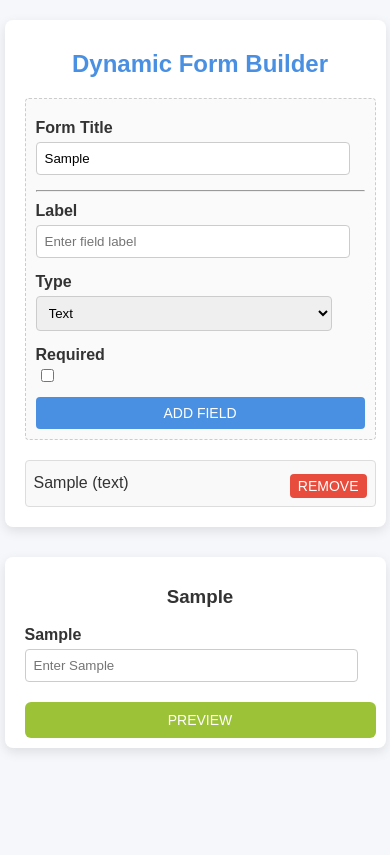
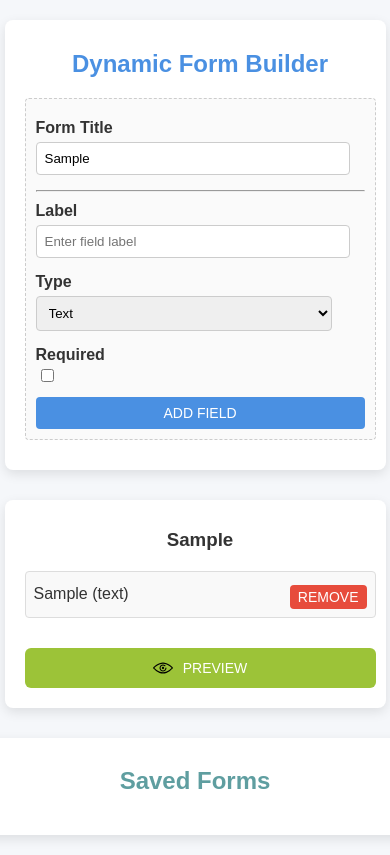
Before and after one commit to Deepti-mayee/Dynamic-Form-Builder, a React (Create React App) app: page / in a window 390 px wide. Both pictures are taken after typing "Sample", "Sample" into the empty fields and a click on the button "ADD FIELD". Built offline with nearby package versions, Linux system fonts and the light colour scheme.

Commit message:
final changes

```diff
--- a/src/App.js
+++ b/src/App.js
@@ -2,11 +2,13 @@
 import React from 'react';
 import FormBuilder from './components/FormBuilder';
 import './App.css';
+import { Toaster } from 'react-hot-toast';
 
 const App = () => {
   return (
     <div>
       <FormBuilder />
+      <Toaster />
     </div>
   );
 };
--- a/src/components/FormBuilder.css
+++ b/src/components/FormBuilder.css
@@ -1,3 +1,7 @@
+*::-webkit-scrollbar {
+  width: 5px;
+}
+
 body {
   font-family: Arial, sans-serif;
   background-color: #f5f7fa;
@@ -19,14 +23,6 @@ body {
   box-shadow: 0 4px 12px rgba(0, 0, 0, 0.1);
   width: 400px;
   max-height: fit-content;
-  border-radius: 8px;
-}
-
-.formPreview {
-  padding: 10px;
-  background-color: #fff;
-  box-shadow: 0 4px 12px rgba(0, 0, 0, 0.1);
-  width: 400px;
   border-radius: 8px;
 }
 
@@ -105,8 +101,6 @@ h2 {
   background-color: #d0e9ff;
   border-color: #357abd;
 }
-
-
 
 .input-group {
   margin-bottom: 15px;
@@ -203,9 +197,16 @@ button {
   color: white;
   border-radius: 6px;
   cursor: pointer;
+  display: flex;
+  align-items: center;
+  justify-content: center;
+  gap: 10px;
 }
 .previewBtn:hover {
   background-color: rgb(171, 207, 78);
+}
+.previewImage {
+  width: 20px;
 }
 
 .previewForm {
@@ -222,10 +223,16 @@ button {
 }
 
 .formPreview {
-  min-height: 80%;
+  height: fit-content;
   display: flex;
   flex-direction: column;
   justify-content: space-between;
+  padding: 10px;
+  background-color: #fff;
+  box-shadow: 0 4px 12px rgba(0, 0, 0, 0.1);
+  width: 400px;
+  border-radius: 8px;
+  padding-bottom: 20px;
 }
 
 .previewForm .formPreview .header {
@@ -243,10 +250,98 @@ button {
   scale: 1.05;
 }
 
+.savedForm {
+  height: fit-content;
+  /* max-height: 80vh; */
+  overflow-y: scroll;
+  overflow-x: hidden;
+  padding: 10px;
+  background-color: #fff;
+  box-shadow: 0 4px 12px rgba(0, 0, 0, 0.1);
+  width: 400px;
+  border-radius: 8px;
+  padding-bottom: 20px;
+}
+
+.savedForm h2 {
+  color: cadetblue;
+}
+
+.forms {
+  display: grid;
+  grid-template-columns: auto auto;
+  gap: 10px;
+}
+
+.formData {
+  box-shadow: 0 4px 12px rgba(0, 0, 0, 0.1);
+  height: 80px;
+  padding: 10px;
+  transition: all ease-in 150ms;
+  display: flex;
+  flex-direction: column;
+  justify-content: space-between;
+}
+.formData:hover {
+  scale: 1.1;
+}
+
+.formData .header {
+  display: flex;
+  align-items: center;
+  justify-content: space-between;
+}
+
+.formData h3 {
+  margin: 0;
+  padding: 0;
+  font-size: 15px;
+  font-weight: 500;
+}
+
+.formData p {
+  margin: 0;
+  padding: 0;
+  font-size: 12px;
+}
+
+.formData .buttons {
+  display: grid;
+  grid-template-columns: auto auto;
+  /* justify-content: space-between; */
+  gap: 20px;
+  align-items: center;
+}
+.buttons button {
+  outline: none;
+  border: none;
+  padding: 8px;
+  font-size: 12px;
+  font-weight: 700;
+  border-radius: 5px;
+  transition: all ease-in 150ms;
+}
+.buttons button:hover {
+  box-shadow: 0 4px 12px rgba(0, 0, 0, 0.1);
+  opacity: 0.8;
+}
+.viewButton {
+  background-color: #d0e9ff;
+  cursor: pointer;
+}
+.deleteButton {
+  background-color: #e74c3c;
+  color: whitesmoke;
+  cursor: pointer;
+}
+
 @media screen and (max-width: 1000px) {
   .form-builder-container {
     flex-direction: column;
     gap: 30px;
+  }
+  .form-builder-container {
+    align-items: center;
   }
 }
 @media screen and (max-width: 500px) {
@@ -258,4 +353,7 @@ button {
     width: 90vw;
     padding-left: 20px;
   }
+  .forms {
+    grid-template-columns: auto;
+  }
 }
--- a/src/components/FormBuilder.js
+++ b/src/components/FormBuilder.js
@@ -2,6 +2,8 @@
 import React, { useState } from 'react';
 import FormPreview from './FormPreview';
 import './FormBuilder.css';
+import SavedForms from './SavedForms';
+import toast from 'react-hot-toast';
 
 const FormBuilder = () => {
   const [formTitle, setFormTitle] = useState('');
@@ -13,11 +15,10 @@ const FormBuilder = () => {
     options: [],
   });
   const [dropdownOption, setDropdownOption] = useState('');
-  const [draggedIndex, setDraggedIndex] = useState(null);
 
   const addField = () => {
     if (!currentField.label) {
-      alert("Label is Required");
+      toast.error("Label is Required");
       return;
     }
     setFields([...fields, { ...currentField, id: Date.now() }]);
@@ -30,22 +31,6 @@ const FormBuilder = () => {
       options: [...prevField.options, dropdownOption],
     }));
     setDropdownOption('');
-  };
-
-  const handleDragStart = (index) => {
-    setDraggedIndex(index);
-  };
-
-  const handleDrop = (index) => {
-    const updatedFields = [...fields];
-    const draggedField = updatedFields.splice(draggedIndex, 1)[0];
-    updatedFields.splice(index, 0, draggedField);
-    setFields(updatedFields);
-    setDraggedIndex(null);
-  };
-
-  const removeField = (index) => {
-    setFields(fields.filter((_, i) => i !== index));
   };
 
   return (
@@ -123,28 +108,11 @@ const FormBuilder = () => {
             Add Field
           </button>
         </div>
-
-        {/* Draggable field list */}
-        <div className="draggable-field-list">
-          {fields.map((field, index) => (
-            <div
-              key={field.id}
-              className="draggable-field"
-              draggable
-              onDragStart={() => handleDragStart(index)}
-              onDragOver={(e) => e.preventDefault()}
-              onDrop={() => handleDrop(index)}
-            >
-              <span>{field.label} ({field.type})</span>
-              <button type="button" onClick={() => removeField(index)} className="remove-btn">
-                Remove
-              </button>
-            </div>
-          ))}
-        </div>
       </div>
 
-      <FormPreview fields={fields} formTitle={formTitle} />
+      <FormPreview fields={fields} formTitle={formTitle} setFields={setFields} setCurrentField={setCurrentField} setFormTitle={setFormTitle} />
+
+      <SavedForms fields={fields} />
     </div>
   );
 };
--- a/src/components/FormPreview.js
+++ b/src/components/FormPreview.js
@@ -1,14 +1,16 @@
 // src/components/FormPreview.js
 import React, { useState } from 'react';
 import FormField from './FormField';
-import { validateRequired } from '../utils/validators';
+import toast from 'react-hot-toast';
+// import { validateRequired } from '../utils/validators';
 
-const FormPreview = ({ fields, formTitle }) => {
+const FormPreview = ({ fields, formTitle, setFields, setCurrentField, setFormTitle }) => {
   const [preview, setPreview] = useState(false);
+  const [draggedIndex, setDraggedIndex] = useState(null);
 
   // State to manage form field values
   const [formValues, setFormValues] = useState(
-    fields.reduce((values, field) => {
+    fields?.reduce((values, field) => {
       values[field.id] = field.type === 'checkbox' ? false : '';
       return values;
     }, {})
@@ -19,6 +21,23 @@ const FormPreview = ({ fields, formTitle }) => {
     setFormValues((prevValues) => ({ ...prevValues, [id]: value }));
   };
 
+  const handleDragStart = (index) => {
+    setDraggedIndex(index);
+  };
+
+  const handleDrop = (index) => {
+    const updatedFields = [...fields];
+    const draggedField = updatedFields.splice(draggedIndex, 1)[0];
+    updatedFields.splice(index, 0, draggedField);
+    setFields(updatedFields);
+    setDraggedIndex(null);
+  };
+
+  const removeField = (index) => {
+    setFields(fields.filter((_, i) => i !== index));
+  };
+
+
   // Handle form submission with validation
   const handleSubmit = () => {
     let isValid = true;
@@ -26,16 +45,34 @@ const FormPreview = ({ fields, formTitle }) => {
     // fields.forEach((field) => {
     //   if (field.required && !validateRequired(formValues[field.id])) {
     //     isValid = false;
-    //     alert(`${field.label} is required`);
+    //     toast.error(`${field.label} is required`);
     //   }
     // });
 
     if (isValid) {
       let data = JSON.parse(localStorage.getItem('forms')) || [];
+      if (fields.length === 0) {
+        toast.error("Fields cannot be empty");
+        setPreview(false);
+        return;
+      }
       const newData = data?.filter(item => item.id !== fields.id);
-      newData.push(fields);
-      localStorage.setItem('forms', JSON.stringify(newData));
-      alert("Form submitted successfully!");
+      data.push({
+        fields: [...fields],
+        id: Date.now(),
+        title: formTitle || "UserForm"
+      });
+      localStorage.setItem('forms', JSON.stringify(data));
+      setFields([]);
+      setCurrentField({
+        label: '',
+        type: 'text',
+        required: false,
+        options: [],
+      });
+      setFormTitle("");
+      setPreview(false);
+      toast.success("Form Saved");
     }
   };
 
@@ -49,7 +86,7 @@ const FormPreview = ({ fields, formTitle }) => {
                 <img src="/close.svg" alt="" className='closeButton' onClick={() => setPreview(false)} />
               </div>
               <h3 style={{ textAlign: "center", fontSize: "24px" }}>{formTitle || "User Form"}</h3>
-              {fields.map((field) => (
+              {fields?.map((field) => (
                 <FormField
                   key={field.id}
                   field={field}
@@ -65,22 +102,35 @@ const FormPreview = ({ fields, formTitle }) => {
         <div className='formPreview'>
           <div>
             <h3 style={{ textAlign: "center" }}>{formTitle || "User Form"}</h3>
-            {fields.length === 0 ?
+            {fields?.length === 0 ?
               <div style={{ width: "100%", height: "100%", display: "flex", alignItems: "center", justifyContent: "center" }}>
                 <h2 style={{ color: "gray", fontSize: "15px" }}>No fields added yet</h2>
               </div>
               :
-              (fields.map((field) => (
-                <FormField
-                  key={field.id}
-                  field={field}
-                  value={formValues[field.id]}
-                  onChange={handleChange}
-                />
-              )))
+              <div className="draggable-field-list">
+                {fields?.map((field, index) => (
+                  <div
+                    key={field.id}
+                    className="draggable-field"
+                    draggable
+                    onDragStart={() => handleDragStart(index)}
+                    onDragOver={(e) => e.preventDefault()}
+                    onDrop={() => handleDrop(index)}
+                  >
+                    <span>{field.label} ({field.type}) {field.required ? "*" : null}</span>
+                    <button type="button" onClick={() => removeField(index)} className="remove-btn">
+                      Remove
+                    </button>
+                  </div>
+                ))}
+              </div>
             }
           </div>
-          <button className='previewBtn' type="button" onClick={() => setPreview(true)}>Preview</button>
+
+          <button className='previewBtn' type="button" onClick={() => setPreview(true)}>
+            <img src="/eye.svg" className='previewImage' alt="" />
+            Preview
+          </button>
         </div>
       }
     </>
--- /dev/null
+++ b/src/components/SavedForms.js
@@ -0,0 +1,79 @@
+import React, { useEffect, useState } from 'react'
+import FormField from './FormField';
+import toast from 'react-hot-toast';
+
+const getDate = (id) => {
+    let day = new Date(id).getDay();
+    let month = new Date(id).getMonth() + 1;
+    let year = new Date(id).getFullYear();
+
+    return `${day < 10 ? "0" + day : day}/${month}/${year}`;
+}
+
+const SavedForms = ({ fields }) => {
+    const [forms, setForms] = useState([]);
+    const [preview, setPreview] = useState(false);
+    const [data, setData] = useState(null);
+
+    useEffect(() => {
+        let storedForms = JSON.parse(localStorage.getItem("forms"));
+        setForms(storedForms);
+    }, [fields])
+
+    const deleteForm = (fid) => {
+        let newForm = forms?.filter(form => form.id !== fid);
+        localStorage.setItem("forms", JSON.stringify(newForm));
+        setForms(newForm);
+        toast.success("Removed form successfully");
+    }
+
+    return (
+        <>
+            {preview ?
+                <div className="previewForm">
+                    <div className='formPreview'>
+                        <div>
+                            <div className="header">
+                                <img src="/close.svg" alt="" className='closeButton' onClick={() => setPreview(false)} />
+                            </div>
+                            <h3 style={{ textAlign: "center", fontSize: "24px" }}>{data?.title || "User Form"}</h3>
+                            {data?.fields?.map((field) => (
+                                <FormField
+                                    key={field.id}
+                                    field={field}
+                                />
+                            ))}
+                        </div>
+                        <button className='submitBtn' type="button">Submit</button>
+                    </div>
+                </div>
+                :
+                <div className='savedForm'>
+                    <h2>Saved Forms</h2>
+                    {forms?.length === 0 ?
+                        <div style={{ width: "100%", height: "100%", display: "flex", alignItems: "center", justifyContent: "center" }}>
+                            <h2 style={{ color: "gray", fontSize: "15px" }}>No forms saved yet</h2>
+                        </div>
+                        :
+                        <div className="forms">
+                            {forms?.sort((a, b) => a.id - b.id).map((form, id) => (
+                                <div className="formData" key={id}>
+                                    <div className="header">
+                                        <h3>{form?.title}</h3>
+                                        <p>{getDate(form?.id)}</p>
+                                    </div>
+                                    <div className="buttons">
+                                        <button className="viewButton" onClick={() => { setPreview(true); setData(form); }}>View</button>
+                                        <button className="deleteButton" onClick={() => deleteForm(form?.id)}>Delete</button>
+                                    </div>
+                                </div>
+                            ))}
+                        </div>
+                    }
+                </div>
+            }
+        </>
+    )
+}
+
+export default SavedForms
```
Also changed, not shown: src/utils/validators.js (+5 -5 lines), public/logo192.png (deleted), public/logo512.png (deleted), public/manifest.json (deleted).
